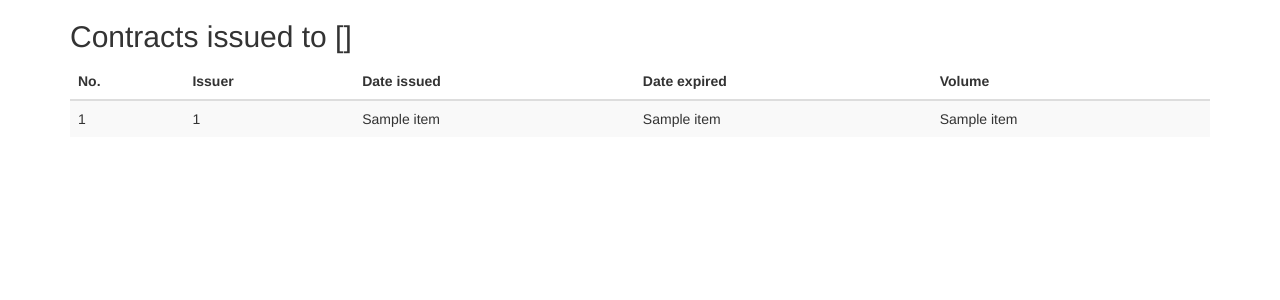
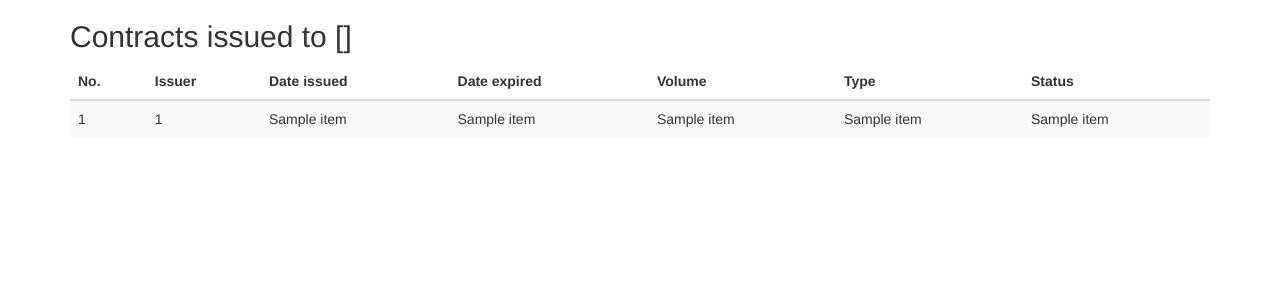
Before and after one commit to cepolation/eve-freight, a Flask app: template app/templates/main.html in a window 1280 px wide. Shown: the top 300 px of the page. Run offline with Flask 2, Linux system fonts and the light colour scheme; the template is opened without the code that fills it: most values are stand-ins (such as "Sample title", 1, 10 or a date in 2020); some libraries are stand-ins or nearby versions.

Commit message:
Added filters for the displayed contracts.
-Added a filter to show only outstanding contracts.
-Added a filter to show only courier contracts.
-Added two extra columns in the contracts table to show type and status.

```diff
--- a/app/main/views.py
+++ b/app/main/views.py
@@ -18,6 +18,10 @@ def contracts():
     for contract in contracts.data:
         if app.config['CORPORATION_ID'] != contract['assignee_id']:
             continue
+        if contract['status'] != 'outstanding':
+            continue
+        if contract['type'] != 'courier':
+            continue
 
         op = esi_app.op['get_characters_character_id'](
             character_id=contract['issuer_id']
@@ -26,7 +30,7 @@ def contracts():
         iss_time = contract['date_issued']
         exp_time = contract['date_expired']
         volume = str(contract['volume']) + " m3"
-        show_data.append((issuer, iss_time, exp_time, volume))
+        show_data.append((issuer, iss_time, exp_time, volume, contract['type'], contract['status']))
 
     op = esi_app.op['get_corporations_corporation_id'](
         corporation_id=app.config['CORPORATION_ID']
--- a/app/templates/main.html
+++ b/app/templates/main.html
@@ -24,6 +24,8 @@
         <th>Date issued</th>
         <th>Date expired</th>
         <th>Volume</th>
+        <th>Type</th>
+        <th>Status</th>
       </tr>
     </thead>
     <tbody>
@@ -34,6 +36,8 @@
             <td>{{item[1]}}</td>
             <td>{{item[2]}}</td>
             <td>{{item[3]}}</td>
+            <td>{{item[4]}}</td>
+            <td>{{item[5]}}</td>
         </tr>
     {% endfor %}
     </tbody>
```
